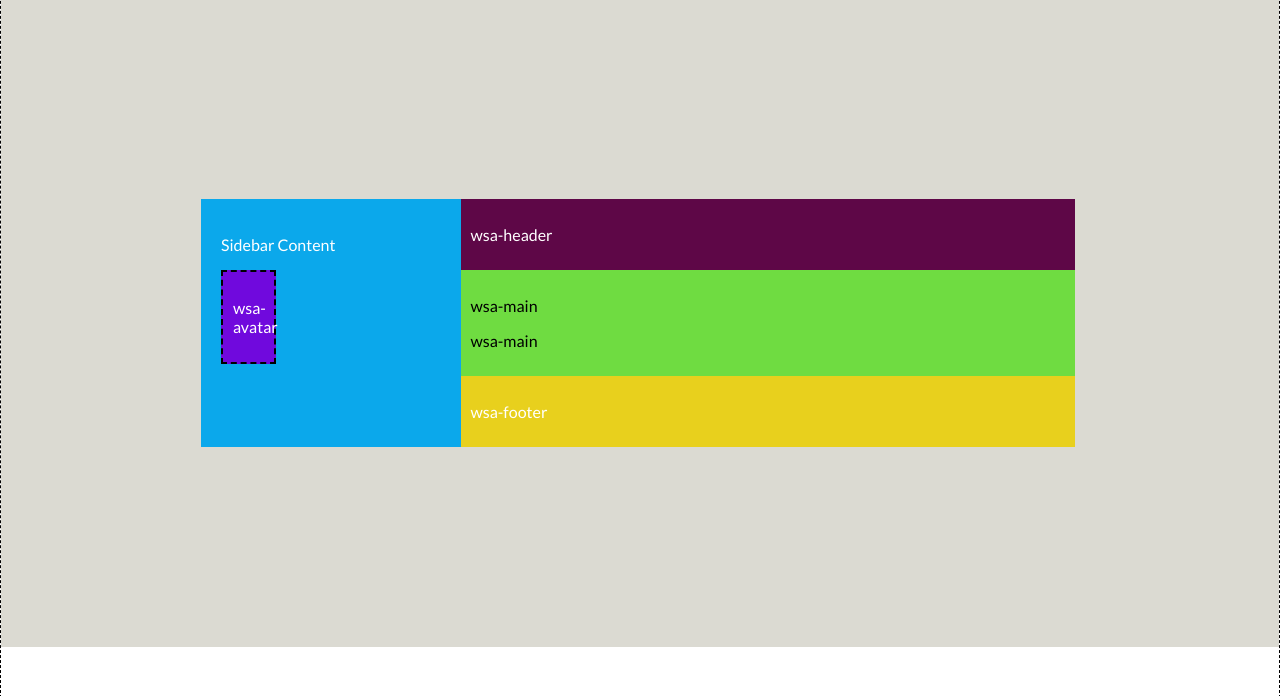
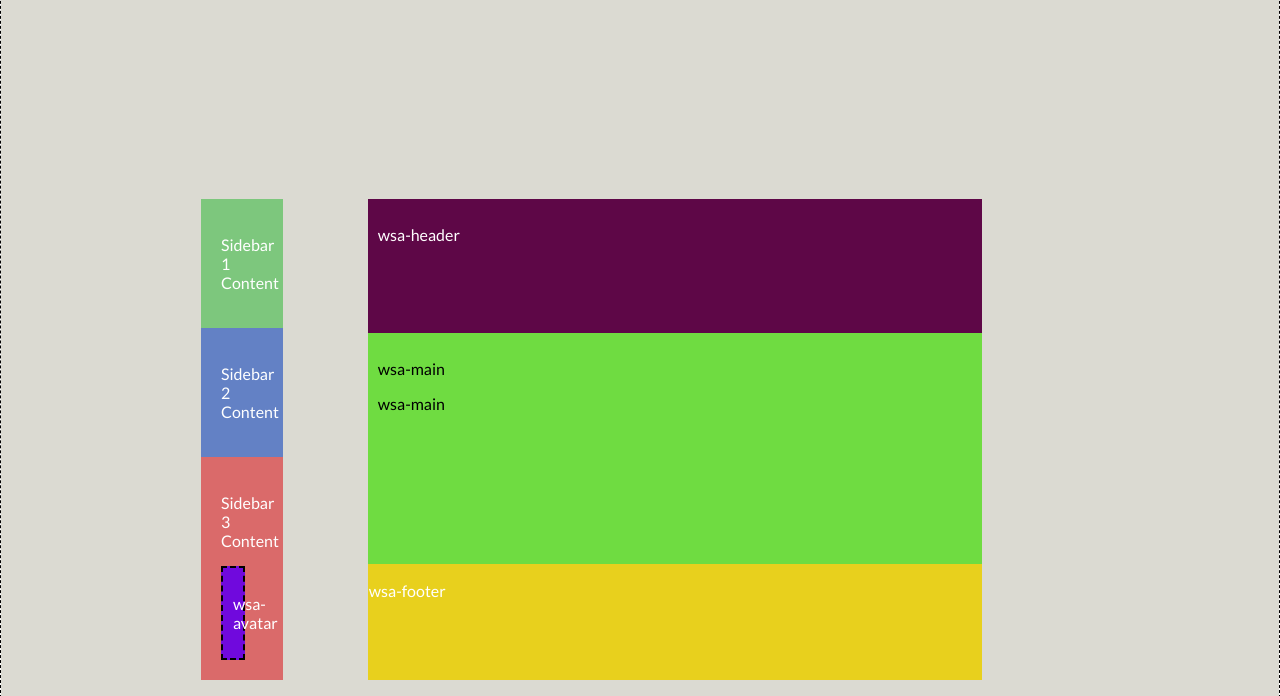
Before and after one commit to leamusa/html-css-boolzapp, a plain HTML site: page assets/index.html in a window 1280 px wide. Shown: the part 104-800 px from the top of the page. Drawn offline with Linux system fonts and the light colour scheme.

```diff
--- a/assets/css/style.css
+++ b/assets/css/style.css
@@ -20,7 +20,7 @@ body {
 
 .main-container {
   display: flex;
-  background-color: #dbdad2; /* Cambiato il colore di sfondo */
+  background-color: #dbdad2; /* changed background*/
   padding: 200px;
 }
 
@@ -29,6 +29,19 @@ body {
   color: #fff;
   padding: 20px;
   width: 25%;
+}
+
+/*add more sidebar*/
+.sidebar-1 {
+  background-color: #7dc77d; /* Verde */
+}
+
+.sidebar-2 {
+  background-color: #6381c5; /* Blu */
+}
+
+.sidebar-3 {
+  background-color: #da6a6a; /* Rosso */
 }
 
 .wsa-avatar {
@@ -62,6 +75,6 @@ body {
 .wsa-footer {
   background-color: #e8d01d;
   color: #fff;
-  padding: 10px;
+  padding: 1px;
   flex-grow: 1;
 }
--- a/assets/index.html
+++ b/assets/index.html
@@ -20,15 +20,28 @@
       <!-- main container -->
       <div class="main-container">
         <!-- Sidebar -->
-        <div class="sidebar">
-          <p>Sidebar Content</p>
 
-          <!-- wsa-avatar -->
-          <div class="wsa-avatar">
-            <p>wsa-avatar</p>
+        <!-- wsa-header/main/footer -->
+        <div class="sidebar-container">
+          <!-- Sidebar 1 -->
+          <div class="sidebar sidebar-1">
+            <p>Sidebar 1 Content</p>
+          </div>
+
+          <!-- Sidebar 2 -->
+          <div class="sidebar sidebar-2">
+            <p>Sidebar 2 Content</p>
+          </div>
+
+          <!-- Sidebar 3 -->
+          <div class="sidebar sidebar-3">
+            <p>Sidebar 3 Content</p>
+            <!-- wsa-avatar -->
+            <div class="wsa-avatar">
+              <p>wsa-avatar</p>
+            </div>
           </div>
         </div>
-        <!-- wsa-header/main/footer -->
         <div class="wsa-container">
           <!-- wsa-header -->
           <header class="wsa-header">
@@ -47,8 +60,6 @@
           </footer>
         </div>
       </div>
-
-      </div>
     </div>
   </body>
 </html>
```
